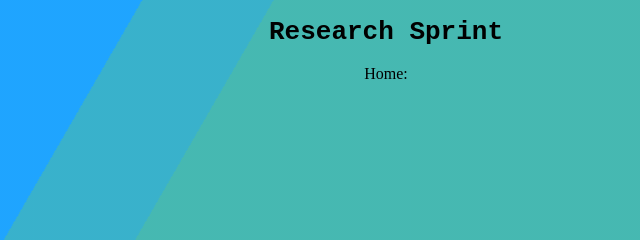
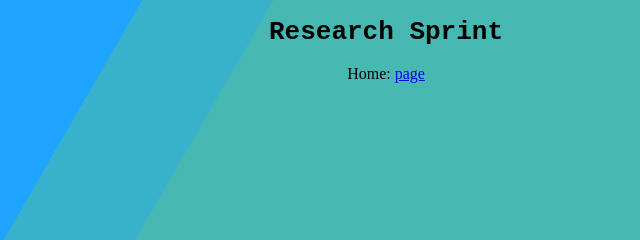
Before and after one commit to ammcdonnell/Research-Sprint, a plain HTML site: page fasthorizontal.html in a window 1280 px wide. Shown: the top 240 px of the page, 254-894 px from the left. Drawn offline with Linux system fonts and the light colour scheme.

Commit message:
adding home page link

```diff
--- a/fasthorizontal.html
+++ b/fasthorizontal.html
@@ -5,7 +5,6 @@
   <meta http-equiv="X-UA-Compatible" content="IE=edge">
   <meta name="viewport" content="width=device-width, initial-scale=1.0">
   <title>Document</title>
-
   <link rel="stylesheet" href="./Assets/Ameliaspeed.css" />
 </head>
 <body>
@@ -18,8 +17,9 @@
   </div>
 </div>
 <div class = "links"> <center>
-  Home:
+  Home: <a href="Index.html">page</a>
   <center>
     <div>
+
 </body>
 </html>
```
